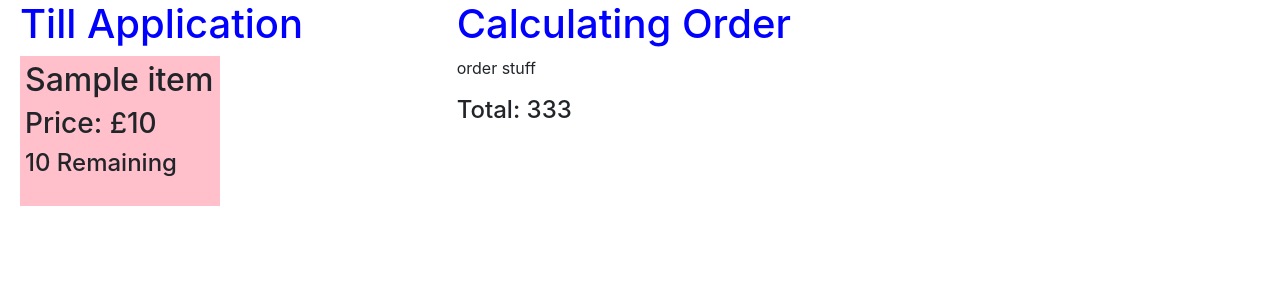
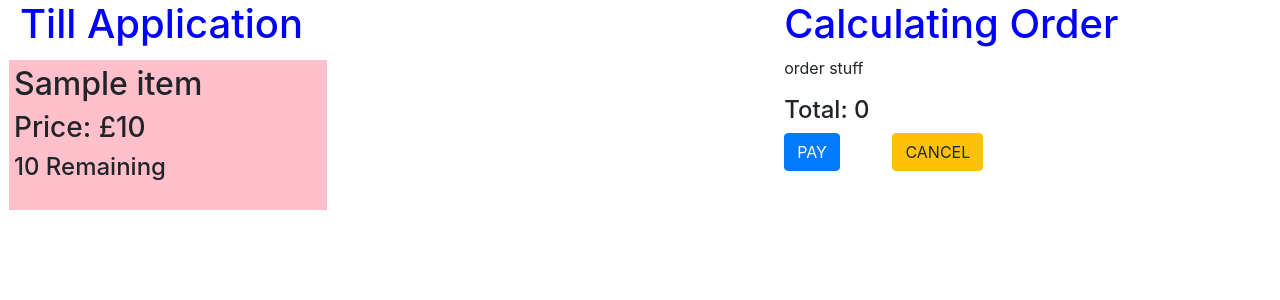
Before and after one commit to DylanMacalast/inventoryApp, a PHP site: page /src/index.php in a window 1280 px wide. Shown: the top 300 px of the page. Run offline with PHP 8.4, Linux system fonts and the light colour scheme; tables that the repository leaves empty or names only in its code hold one stand-in row (values such as "Sample post").

Commit message:
javascript for front end side of app

```diff
--- a/src/Config/Database.php
+++ b/src/Config/Database.php
@@ -7,12 +7,12 @@ class Database
     private $host = 'localhost';
     private $db_name = 'inventory';
     //linux db details
-    private $username = 'dylanm';
-    private $password = '';
+    // private $username = 'dylanm';
+    // private $password = '';
 
     // mac db details
-    // private $username = 'root';
-    // private $password = 'Xosurk36';
+    private $username = 'root';
+    private $password = 'Xosurk36';
     public $conn;
 
     // get database connection
--- a/src/Includes/js/index.js
+++ b/src/Includes/js/index.js
@@ -1,10 +1,43 @@
 let itemDivs = document.getElementsByClassName('items__card');
+let subTotal = [];
 
 Array.from(itemDivs).forEach((el) => {
     const itemId= el.id;
     const item = document.getElementById(`${itemId}`);
-    item.addEventListener("click", e => {
-
-        console.log('add numbers');
+    item.addEventListener("click", () => {
+       // when you click on one get the cost
+        let price = item.childNodes;
+        price = price[3].id
+        price = parseInt(price);
+        // add the cost to subTotal array
+        subTotal.push(price);
+        // display new total each time something is added
+        getAndDisplayTotal(subTotal);
     });
 });
+
+
+// function to add the values in array and display them in UI
+const getAndDisplayTotal = (subTotalArray) => {
+    //get total
+    const total = subTotalArray.reduce((a,b) => a + b, 0);
+    //display total
+const totalUI = document.getElementById('total');
+totalUI.innerText = `Total: ${total}`;
+}
+
+
+// if pay is pressed clear total
+const payBtn = document.getElementById('pay');
+payBtn.addEventListener("click", () => {
+    subTotal = [];
+    getAndDisplayTotal(subTotal);
+});
+
+
+// if cancel is pressed clear total
+const cancelBtn= document.getElementById('cancel');
+cancelBtn.addEventListener("click", () => {
+    subTotal = [];
+    getAndDisplayTotal(subTotal);
+});
--- a/src/index.php
+++ b/src/index.php
@@ -15,21 +15,25 @@ $pageHelper->processPageRequest();
     <title>Home Page</title>
 </head>
 <body class="row">
-   <section class="items col-4">
+   <section class="items col-7">
     <h1>Till Application</h1>
+        <div class="row">
    <?php foreach($pageHelper->itemsArray as $item) : ?>
-        <div class="items__card" id="item-<?=$item['id']; ?>">
-            <h2><?=$item['name'];?></h2>
-            <h3>Price: £<?=$item['price'];?></h3>
-            <h4><?=$item['amount'];?> Remaining</h4>
+            <div class="items__card col-5 m-1" id="item-<?=$item['id']; ?>">
+                <h2><?=$item['name'];?></h2>
+                <h3 id="<?=$item['price'];?>">Price: £<?=$item['price'];?></h3>
+                <h4><?=$item['amount'];?> Remaining</h4>
+            </div>
+            <br>
+   <?php endforeach; ?>
         </div>
-        <br>
-   <?php endforeach; ?>
    </section>
-   <section class="calculator float-right col-4">
+   <section class="calculator col-4">
     <h1>Calculating Order</h1>
     <p>order stuff</p>
-    <h4>Total: 333</h4>
+    <h4 id="total">Total: 0</h4>
+    <button id="pay" class="btn btn-primary mr-5">PAY</button>
+    <button id="cancel" class="btn btn-warning">CANCEL</button>
    </section>
 <script src="./Includes/js/index.js" rel="text/javascript"></script>
 </body>
```
